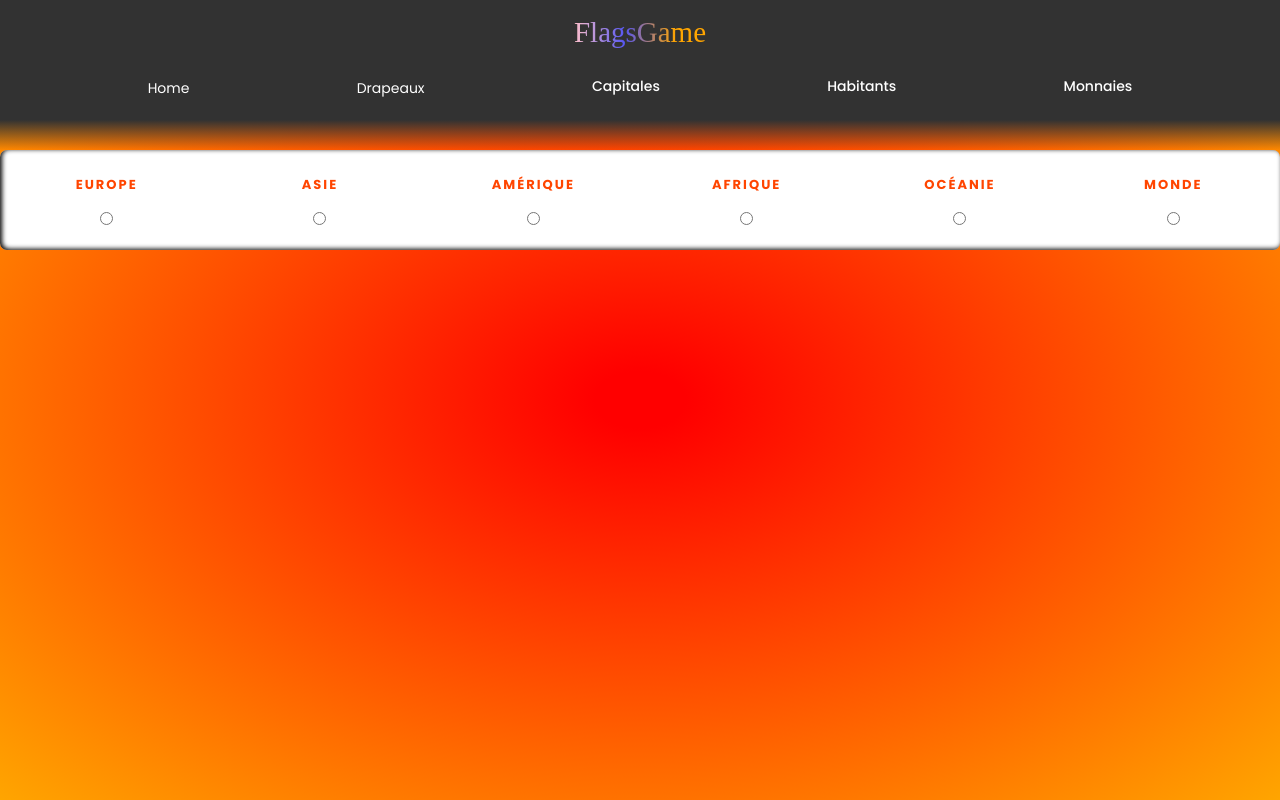
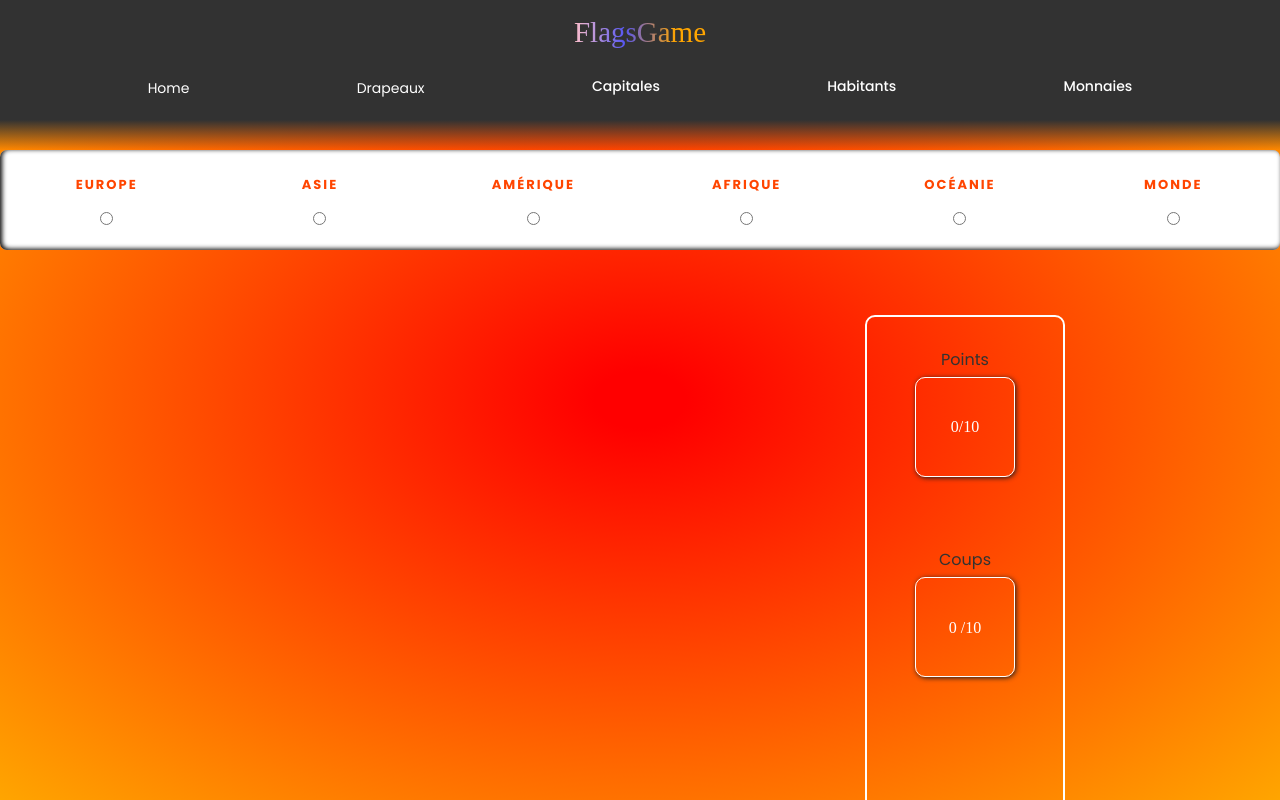
Before and after one commit to Github1234fab/FlagsGameV2, a Vue app in the folder FlagsGameV2/: page /game in a window 1280 px wide. Shown: the top 800 px of the page. Built offline with nearby package versions, Linux system fonts and the light colour scheme; a web font is replaced by a local one.

Commit message:
ok design

```diff
--- a/FlagsGameV2/src/views/GameView.vue
+++ b/FlagsGameV2/src/views/GameView.vue
@@ -36,19 +36,6 @@
     <div class="container_div" ref="container_Gaming">
       <img :src="countryFlag" alt="Image des drapeaux" class="countryFlag" ref="flag" />
       <!-- <h3 class="question">À quel pays appartient ce drapeau?</h3> -->
-
-      <div class="container_counter" ref="containerCounter">
-        <div class="points">
-          <h3 class="counter_title">Points</h3>
-          <h3 class="counter">{{ counter }}</h3>
-        </div>
-        <div class="nbr_of_shot">
-          <h3 class="counter_title">Coups</h3>
-          <h3 class="counter">{{ gamePart }} /10</h3>
-
-        </div>
-        <button ref="newGame" @click="reload" class="new_game">Rejouer</button>
-      </div>
       <div class="container_countries_names" ref="containerQuestionRandom">
         <div @click="reponse" class="countries_names" ref="divRedOne">
           {{ dataNameRandomOne }}
@@ -59,9 +46,20 @@
         <div @click="reponse" class="countries_names" ref="divGreen">{{ countryName }}</div>
       </div>
        <div ref="suivant" @click="restartGame" class="next">
-            <i class="fa-solid fa-arrow-right fa-2xl arrow"></i>
-          </div>
+        <i class="fa-solid fa-arrow-right fa-2xl arrow"></i>
+      </div>
     </div>
+      <div class="container_counter" ref="containerCounter">
+        <div class="points">
+          <h3 class="counter_title">Points</h3>
+          <h3 class="counter">{{ counter }}/10</h3>
+        </div>
+        <div class="nbr_of_shot">
+          <h3 class="counter_title">Coups</h3>
+          <h3 class="counter">{{ gamePart }} /10</h3>
+        </div>
+        <button ref="newGame" @click="reload" class="new_game">Rejouer</button>
+      </div>
   </div>
 </template>
 <script>
@@ -222,14 +220,22 @@ export default {
 } */
 .container_Gaming {
   height: 100vh;
+  display: flex;
+  justify-content: center;
+  width: 100vw;
+  gap: 50px;
+
 }
 .container_counter {
-  margin-top: 20px;
-  width: 400px;
+  height: 570px;
+  margin-top: 65px;
+  width: 200px;
   border-radius: 10px;
   display: flex;
   align-items: center;
+  flex-direction: column;
   justify-content: space-around;
+  border: solid white 2px;
 }
 .container_countries_names {
   display: flex;
@@ -241,45 +247,29 @@ export default {
   width: 600px;
   height: 30%;
 }
-.container_gamer {
+
+.container_div {
   visibility: hidden;
 }
-.container_gamer_visible {
-  visibility: visible;
-  display: flex;
-  flex-direction: column;
-  background-color: white;
-  border-radius: 7px;
-  height: 100vh;
-  width: 100%;
-  box-shadow: 2px -1px 5px black inset;
-}
-
-/* position: absolute;
-  left: 800px;
-  top: 60px;
-} */
-
-.container_div {
-   visibility:hidden ;
-}
 .container_div_visible {
-  margin-top: 20px;
+  margin-top: 60px;
   display: flex;
   flex-direction: column;
   align-items: center;
   justify-content: space-around;
-  height: 850px;
+  height: 600px;
   visibility: visible;
+  width: 20%;
+
 }
 
 .counter {
   display: flex;
   align-items: center;
   justify-content: center;
-  font-size: 18px;
+  font-size: 16px;
   color: rgb(255, 255, 255);
-  border: solid 2px white;
+  border: solid 1px white;
   padding: 10px;
   border-radius: 10px;
   background-color: transparent;
@@ -315,7 +305,7 @@ export default {
   visibility: hidden;
 }
 .countryFlag_visible {
-  height: 270px;
+  height: 250px;
   width: 350px;
   box-shadow: 1px 1px 6px 0px rgb(69, 64, 64);
   border-radius: 2px;
@@ -452,6 +442,6 @@ export default {
   box-shadow: 1px 1px 5px rgb(23, 23, 23);
 }
 .arrow {
-color: white;
+  color: white;
 }
 </style>
```
